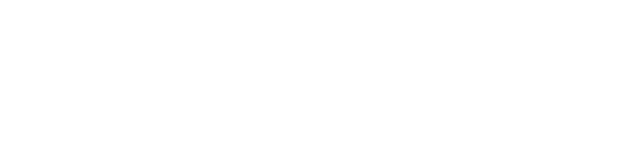
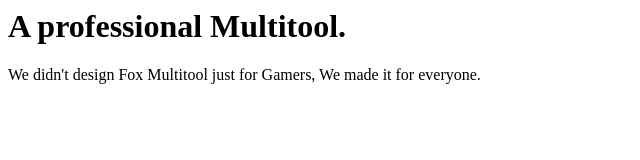
Before and after one commit to FoxMultitool/FoxMultitool.github.io, a plain HTML site: page index.html in a window 1280 px wide. Shown: the whole page, without its empty margins (0-640 px from the left). Drawn offline with Linux system fonts and the light colour scheme.

Commit message:
Update index.html

```diff
--- a/index.html
+++ b/index.html
@@ -1 +1,3 @@
 <title>Fox Multitool</title>
+<h1>A professional Multitool.</h1>
+<p>We didn't design Fox Multitool just for Gamers, We made it for everyone.</p>
```
